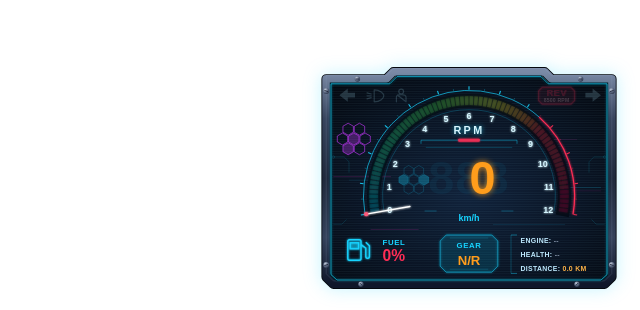
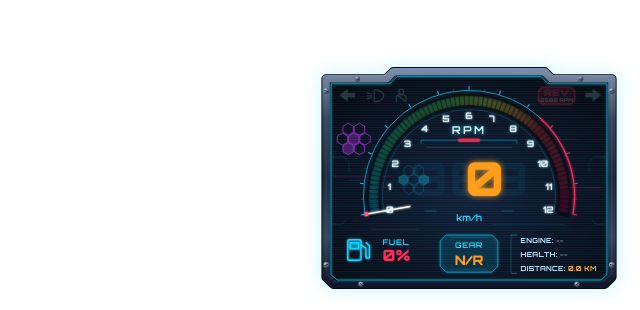
Before and after one commit to DyeNoCly/custom_modernspeedo, a plain HTML site: page index.html in a window 1280 px wide. Shown: the part 490-800 px from the top of the page, without its empty margins (640-1280 px from the left). Drawn offline with Linux system fonts and the light colour scheme; the site is published under a folder, as on GitHub Pages, so addresses that start at the root find nothing.

Commit message:
Update styles.css

```diff
--- a/styles.css
+++ b/styles.css
@@ -1,6 +1,6 @@
-@font-face { font-family: 'Orbitron'; font-weight: 500; font-display: swap; src: url('/fonts/orbitron-latin-500-normal.woff2') format('woff2'); }
-@font-face { font-family: 'Orbitron'; font-weight: 700; font-display: swap; src: url('/fonts/orbitron-latin-700-normal.woff2') format('woff2'); }
-@font-face { font-family: 'Orbitron'; font-weight: 900; font-display: swap; src: url('/fonts/orbitron-latin-900-normal.woff2') format('woff2'); }
+@font-face { font-family: 'Orbitron'; font-weight: 500; font-display: swap; src: url('fonts/orbitron-latin-500-normal.woff2') format('woff2'); }
+@font-face { font-family: 'Orbitron'; font-weight: 700; font-display: swap; src: url('fonts/orbitron-latin-700-normal.woff2') format('woff2'); }
+@font-face { font-family: 'Orbitron'; font-weight: 900; font-display: swap; src: url('fonts/orbitron-latin-900-normal.woff2') format('woff2'); }
 
 :root { --cyan: #17d4ff; --orange: #ff9d1c; --red: #ff2d55; --green: #38ff6b; --amber: #ffb347; --blue: #2f7bff; }
 
```
